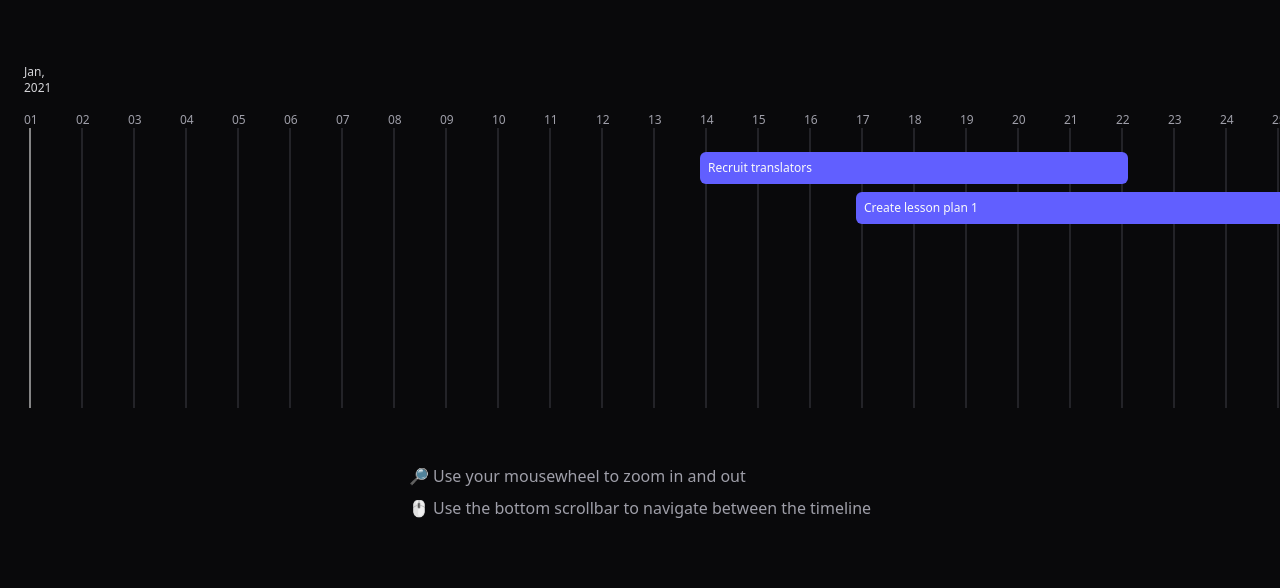
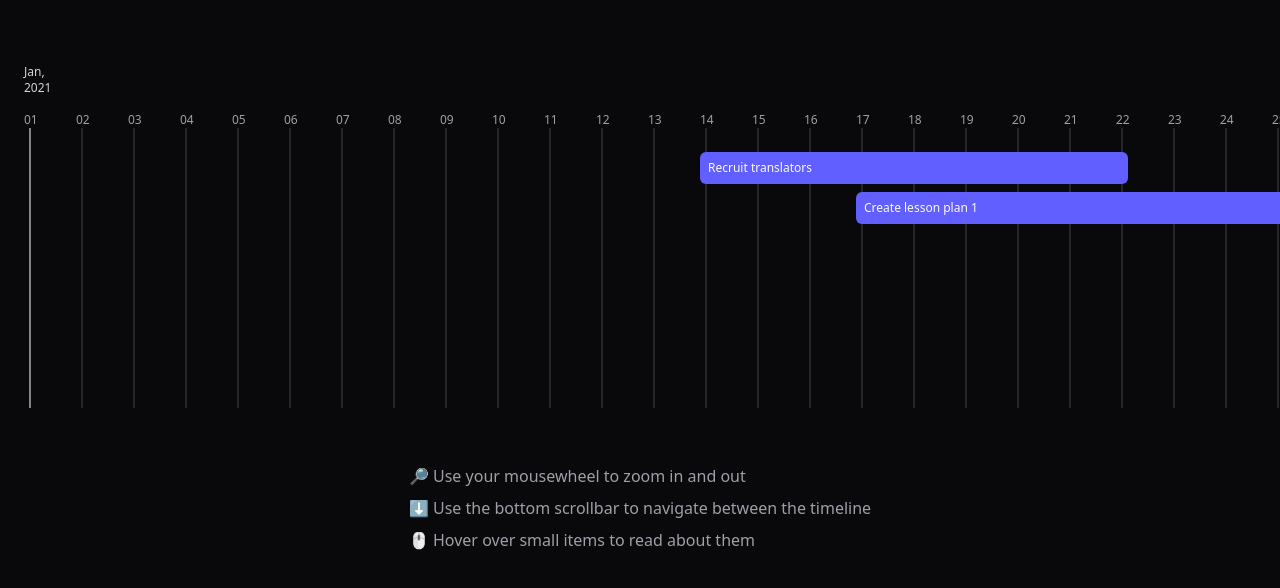
Before and after one commit to keyyuwan/timeline, a React (Vite) app: page / in a window 1280 px wide. Shown: the top 588 px of the page. Built offline with nearby package versions, Linux system fonts and the light colour scheme.

Commit message:
refactor: update instructions

```diff
--- a/src/components/app/instructions.tsx
+++ b/src/components/app/instructions.tsx
@@ -2,7 +2,8 @@ export function Instructions() {
   return (
     <div className="text-zinc-400 space-y-2 mt-16 fixed top-[400px]">
       <p>🔎 Use your mousewheel to zoom in and out</p>
-      <p>🖱️ Use the bottom scrollbar to navigate between the timeline</p>
+      <p>⬇️ Use the bottom scrollbar to navigate between the timeline</p>
+      <p>🖱️ Hover over small items to read about them</p>
     </div>
   );
 }
```
